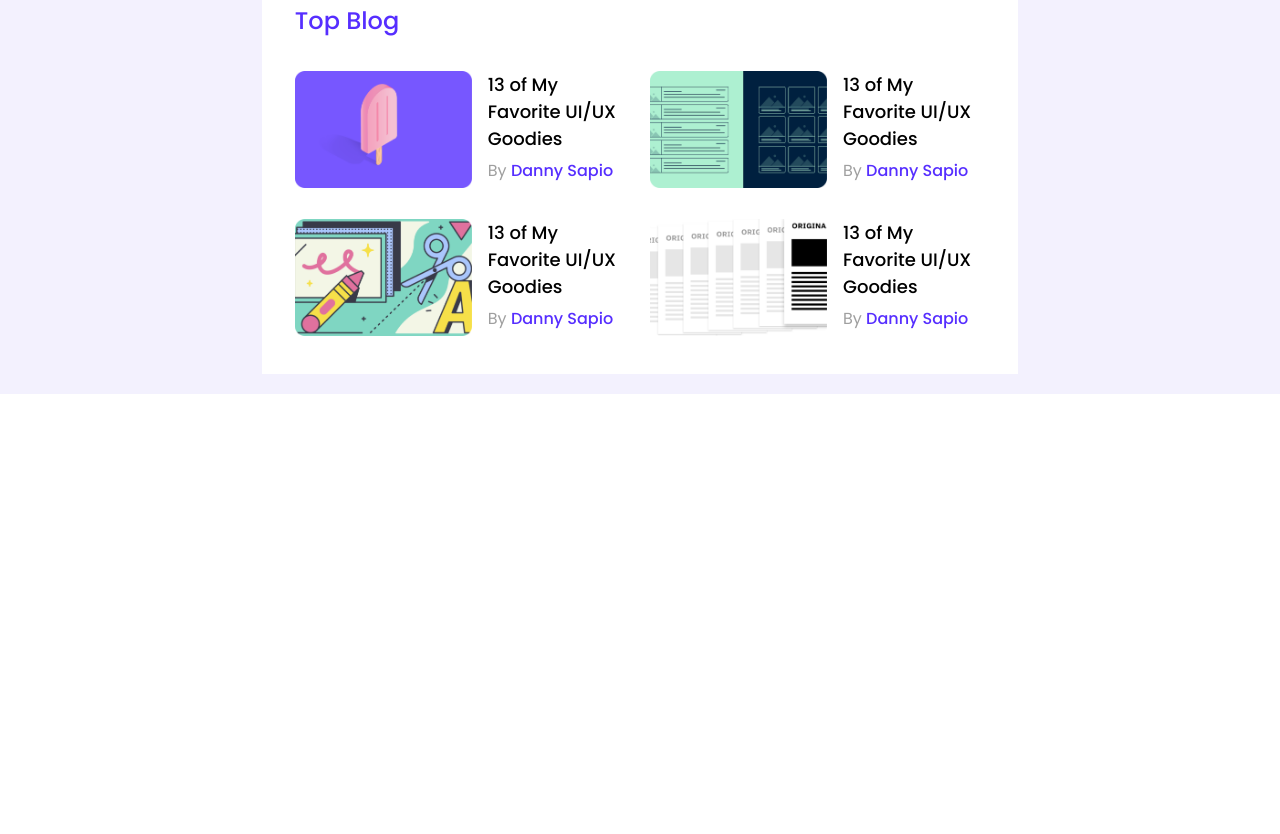
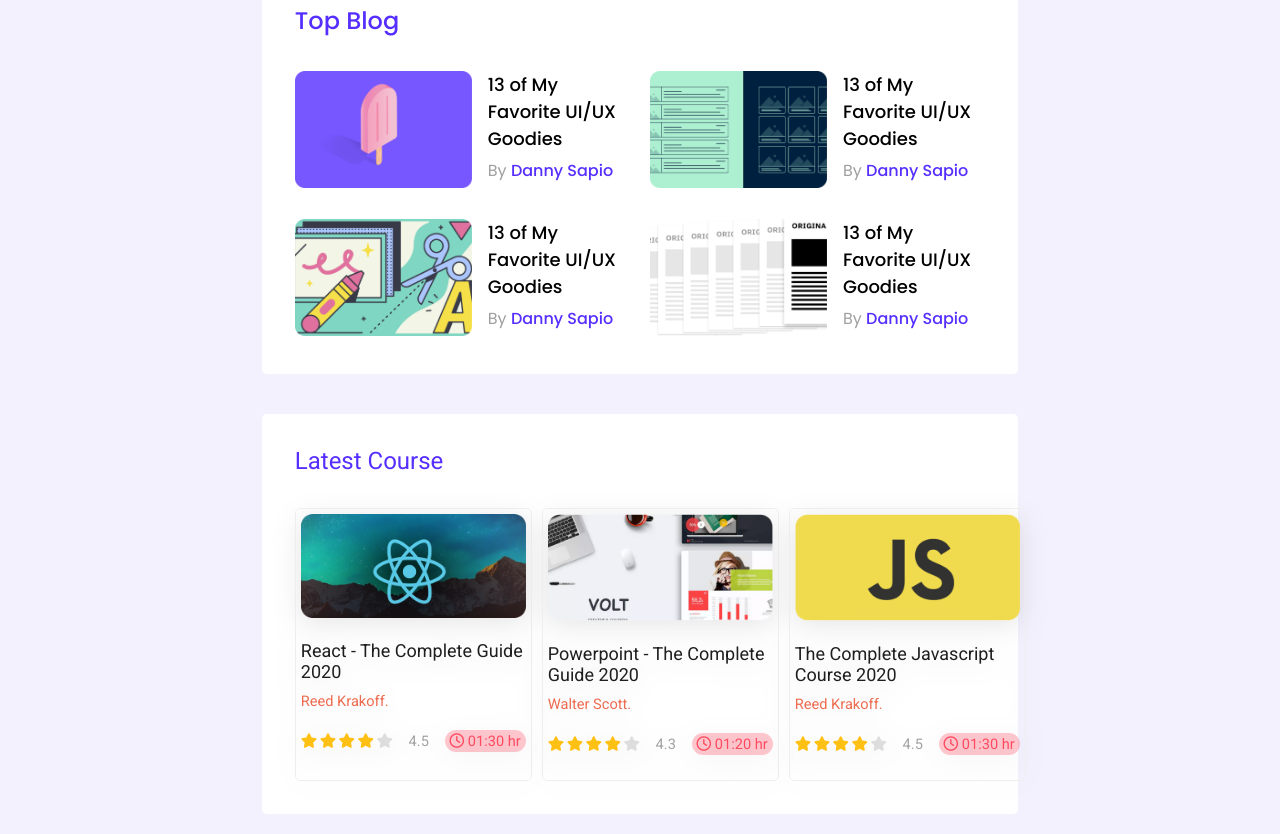
Before and after one commit to rehanmosabbir/leader-board, a plain HTML site: page index.html in a window 1280 px wide. Shown: the part 418-1252 px from the top of the page. Before the commit the page ends 812 px from the top, so only its background shows below. Drawn offline with Linux system fonts and the light colour scheme.

Commit message:
add course section

```diff
--- a/css/style.css
+++ b/css/style.css
@@ -12,7 +12,7 @@ html {
 }
 body {
   font-family: "Poppins", sans-serif;
-  /* font-family: 'Roboto', sans-serif; */
+  background-color: #f3f1fe;
 }
 
 /* Utilities */
@@ -72,14 +72,16 @@ hr {
 
 /* Main Section - Top player */
 
-#main-content {
-  background-color: #f3f1fe;
+#main-content,
+#course-section {
   padding: 2rem;
 }
 
-#main-content .contents {
+#main-content .contents,
+#course-section .courses {
   background-color: #fff;
   padding: 3.3rem;
+  border-radius: 0.5rem;
 }
 
 .players {
@@ -137,3 +139,70 @@ hr {
   color: #9f9f9f;
   margin-top: 0.6rem;
 }
+
+/* Course Section */
+
+#course-section {
+  font-family: "Roboto", sans-serif;
+}
+.latest-courses h2 {
+  margin-bottom: 3.3rem;
+}
+.course {
+  padding: 0.5rem;
+  filter: drop-shadow(0px 5.34229px 13.3557px rgba(0, 0, 0, 0.1));
+  border: 1px solid #eee;
+  border-radius: 5px;
+}
+.course img {
+  width: 225px;
+}
+
+.course-name {
+  font-size: 1.8rem;
+  font-weight: 500;
+  color: #1e1e1e;
+  margin-top: 2rem;
+  margin-bottom: 1rem;
+}
+
+.course-author {
+  color: #ed6b4f;
+  font-size: 1.46rem;
+  margin-bottom: 2rem;
+}
+.course-description {
+  margin: 2rem 0;
+}
+.course-rating {
+  font-size: 1.46rem;
+  color: #a2a2a2;
+}
+.course-duration {
+  font-size: 1.46rem;
+  color: #ff4a60;
+  background-color: rgba(255, 74, 95, 0.3);
+  padding: 0.2rem 0.5rem;
+  border-radius: 5rem;
+}
+
+.main-courses {
+  display: grid;
+  grid-template-columns: repeat(3, 1fr);
+  grid-column-gap: 1rem;
+}
+
+.course-description {
+  display: flex;
+  justify-content: space-between;
+  align-items: center;
+}
+
+.course-star .active {
+  color: #ffc014;
+  font-size: 1.46rem;
+}
+.course-star .disabled {
+  color: #ddd;
+  font-size: 1.46rem;
+}
--- a/index.html
+++ b/index.html
@@ -5,7 +5,6 @@
     <meta http-equiv="X-UA-Compatible" content="IE=edge" />
     <meta name="viewport" content="width=device-width, initial-scale=1.0" />
     <title>Leader Board</title>
-    <!-- Font Awesome  -->
 
     <!-- Style Sheet -->
     <link rel="stylesheet" href="css/style.css" />
@@ -66,7 +65,7 @@
         <section class="top-blog">
           <h2 class="text-primary">Top Blog</h2>
           <div class="blogs">
-            <div class="blog">
+            <article class="blog">
               <div class="blog-thumbnail">
                 <img
                   src="images/blogs/blog-1.png"
@@ -78,8 +77,8 @@ UI/UX Goodies"
                 <h3>13 of My Favorite UI/UX Goodies</h3>
                 <p>By <span class="text-primary">Danny Sapio</span></p>
               </div>
-            </div>
-            <div class="blog">
+            </article>
+            <article class="blog">
               <div class="blog-thumbnail">
                 <img
                   src="images/blogs/blog-2.png"
@@ -91,8 +90,8 @@ UI/UX Goodies"
                 <h3>13 of My Favorite UI/UX Goodies</h3>
                 <p>By <span class="text-primary">Danny Sapio</span></p>
               </div>
-            </div>
-            <div class="blog">
+            </article>
+            <article class="blog">
               <div class="blog-thumbnail">
                 <img
                   src="images/blogs/blog-3.png"
@@ -104,8 +103,8 @@ UI/UX Goodies"
                 <h3>13 of My Favorite UI/UX Goodies</h3>
                 <p>By <span class="text-primary">Danny Sapio</span></p>
               </div>
-            </div>
-            <div class="blog">
+            </article>
+            <article class="blog">
               <div class="blog-thumbnail">
                 <img
                   src="images/blogs/blog-4.png"
@@ -117,11 +116,82 @@ UI/UX Goodies"
                 <h3>13 of My Favorite UI/UX Goodies</h3>
                 <p>By <span class="text-primary">Danny Sapio</span></p>
               </div>
-            </div>
+            </article>
           </div>
         </section>
       </div>
     </main>
     <!-- Main Section end -->
+
+    <!-- Course Section Start -->
+    <section id="course-section">
+      <div class="container courses">
+        <div class="latest-courses">
+          <h2 class="text-primary">Latest Course</h2>
+          <div class="main-courses">
+            <div class="course">
+              <img src="images/courses/course-1.png" alt="React - The Complete Guide 2020" />
+              <p class="course-name">React - The Complete Guide 2020</p>
+              <small class="course-author">Reed Krakoff.</small>
+              <div class="course-description">
+                <div class="course-star">
+                  <i class="fas fa-star active"></i>
+                  <i class="fas fa-star active"></i>
+                  <i class="fas fa-star active"></i>
+                  <i class="fas fa-star active"></i>
+                  <i class="fas fa-star disabled"></i>
+                </div>
+                <div class="course-rating">4.5</div>
+                <div class="course-duration">
+                  <i class="far fa-clock"></i>
+                  01:30 hr
+                </div>
+              </div>
+            </div>
+            <div class="course">
+              <img src="images/courses/course-2.png" alt="React - The Complete Guide 2020" />
+              <p class="course-name">Powerpoint - The Complete Guide 2020</p>
+              <small class="course-author">Walter Scott.</small>
+              <div class="course-description">
+                <div class="course-star">
+                  <i class="fas fa-star active"></i>
+                  <i class="fas fa-star active"></i>
+                  <i class="fas fa-star active"></i>
+                  <i class="fas fa-star active"></i>
+                  <i class="fas fa-star disabled"></i>
+                </div>
+                <div class="course-rating">4.3</div>
+                <div class="course-duration">
+                  <i class="far fa-clock"></i>
+                  01:20 hr
+                </div>
+              </div>
+            </div>
+            <div class="course">
+              <img src="images/courses/course-3.png" alt="React - The Complete Guide 2020" />
+              <p class="course-name">The Complete Javascript Course 2020</p>
+              <small class="course-author">Reed Krakoff.</small>
+              <div class="course-description">
+                <div class="course-star">
+                  <i class="fas fa-star active"></i>
+                  <i class="fas fa-star active"></i>
+                  <i class="fas fa-star active"></i>
+                  <i class="fas fa-star active"></i>
+                  <i class="fas fa-star disabled"></i>
+                </div>
+                <div class="course-rating">4.5</div>
+                <div class="course-duration">
+                  <i class="far fa-clock"></i>
+                  01:30 hr
+                </div>
+              </div>
+            </div>
+          </div>
+        </div>
+      </div>
+    </section>
+    <!-- Course Section End -->
+    <!-- Font Awesome -->
+    <script src="https://kit.fontawesome.com/0f5380209f.js" crossorigin="anonymous"></script>
   </body>
 </html>
```
